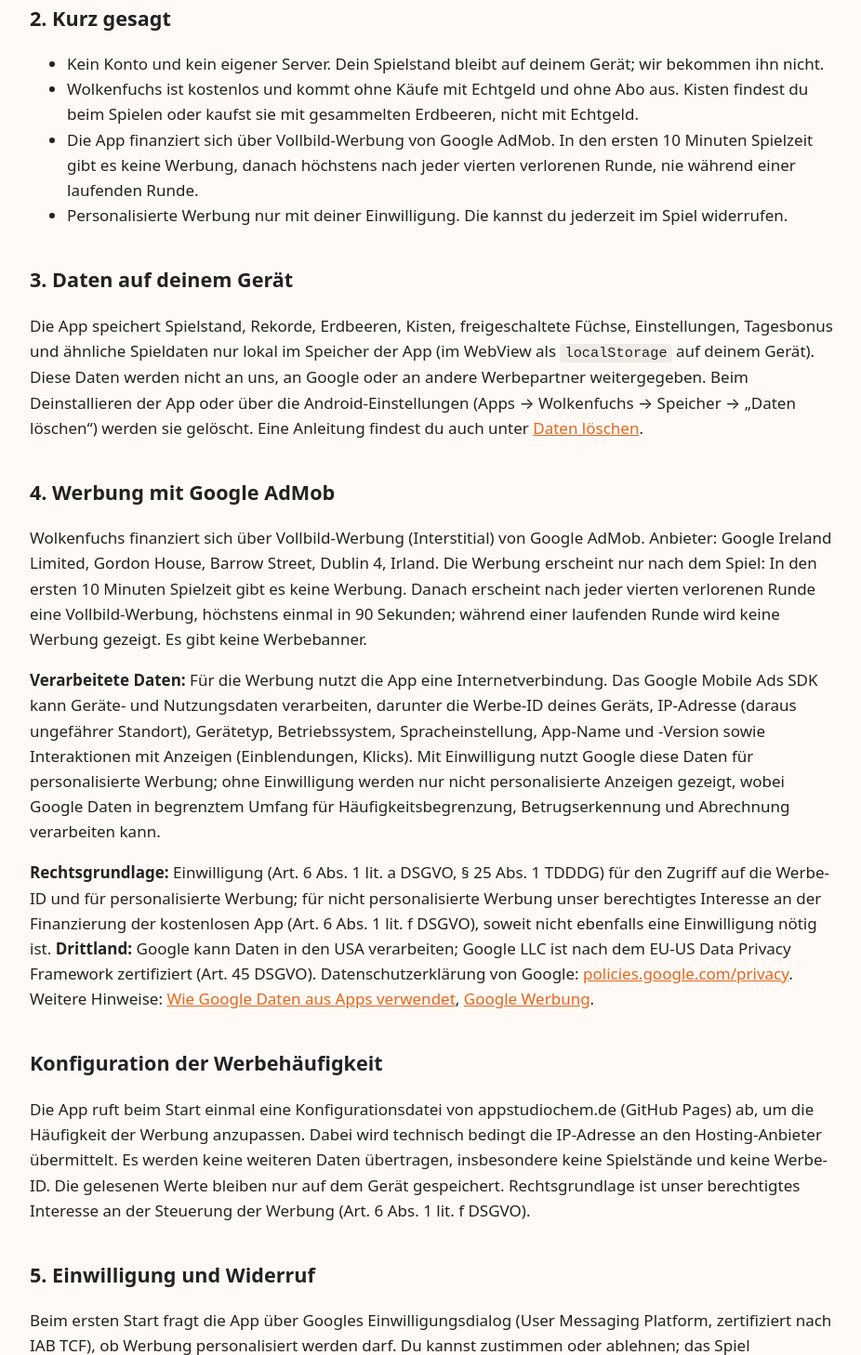
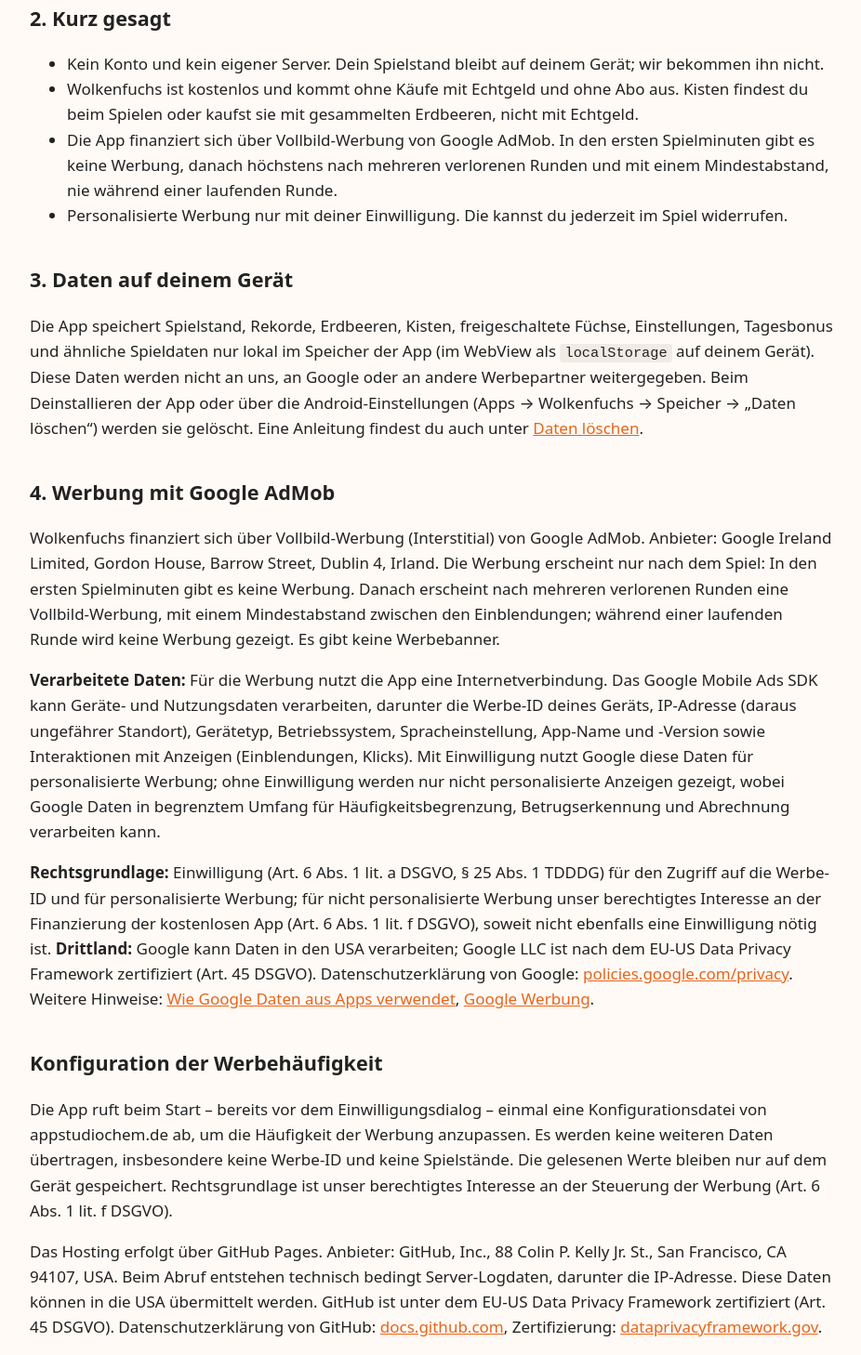
Before and after one commit to appstudiochem/appstudiochem.github.io, a plain HTML site: page datenschutz-wolkenfuchs/index.html in a window 1280 px wide. Shown: the part 726-2184 px from the top of the page at 93% size, without its empty margins (176-1102 px from the left). Drawn offline with Linux system fonts and the light colour scheme.

Commit message:
Wolkenfuchs: Werbetexte ohne feste Intervalle, GitHub als Hosting-Anbieter
Die Datenschutzerklärung nennt die Werbehäufigkeit allgemein und ergänzt Anbieter, Anschrift, Server-Logs und das EU-US Data Privacy Framework für den Config-Abruf.

```diff
--- a/datenschutz-wolkenfuchs/index.html
+++ b/datenschutz-wolkenfuchs/index.html
@@ -27,7 +27,7 @@
 <ul>
 <li>Kein Konto und kein eigener Server. Dein Spielstand bleibt auf deinem Gerät; wir bekommen ihn nicht.</li>
 <li>Wolkenfuchs ist kostenlos und kommt ohne Käufe mit Echtgeld und ohne Abo aus. Kisten findest du beim Spielen oder kaufst sie mit gesammelten Erdbeeren, nicht mit Echtgeld.</li>
-<li>Die App finanziert sich über Vollbild-Werbung von Google AdMob. In den ersten 10 Minuten Spielzeit gibt es keine Werbung, danach höchstens nach jeder vierten verlorenen Runde, nie während einer laufenden Runde.</li>
+<li>Die App finanziert sich über Vollbild-Werbung von Google AdMob. In den ersten Spielminuten gibt es keine Werbung, danach höchstens nach mehreren verlorenen Runden und mit einem Mindestabstand, nie während einer laufenden Runde.</li>
 <li>Personalisierte Werbung nur mit deiner Einwilligung. Die kannst du jederzeit im Spiel widerrufen.</li>
 </ul>
 
@@ -35,12 +35,13 @@
 <p>Die App speichert Spielstand, Rekorde, Erdbeeren, Kisten, freigeschaltete Füchse, Einstellungen, Tagesbonus und ähnliche Spieldaten nur lokal im Speicher der App (im WebView als <code>localStorage</code> auf deinem Gerät). Diese Daten werden nicht an uns, an Google oder an andere Werbepartner weitergegeben. Beim Deinstallieren der App oder über die Android-Einstellungen (Apps → Wolkenfuchs → Speicher → „Daten löschen“) werden sie gelöscht. Eine Anleitung findest du auch unter <a href="../loeschung.html">Daten löschen</a>.</p>
 
 <h2 id="werbung">4. Werbung mit Google AdMob</h2>
-<p>Wolkenfuchs finanziert sich über Vollbild-Werbung (Interstitial) von Google AdMob. Anbieter: Google Ireland Limited, Gordon House, Barrow Street, Dublin 4, Irland. Die Werbung erscheint nur nach dem Spiel: In den ersten 10 Minuten Spielzeit gibt es keine Werbung. Danach erscheint nach jeder vierten verlorenen Runde eine Vollbild-Werbung, höchstens einmal in 90 Sekunden; während einer laufenden Runde wird keine Werbung gezeigt. Es gibt keine Werbebanner.</p>
+<p>Wolkenfuchs finanziert sich über Vollbild-Werbung (Interstitial) von Google AdMob. Anbieter: Google Ireland Limited, Gordon House, Barrow Street, Dublin 4, Irland. Die Werbung erscheint nur nach dem Spiel: In den ersten Spielminuten gibt es keine Werbung. Danach erscheint nach mehreren verlorenen Runden eine Vollbild-Werbung, mit einem Mindestabstand zwischen den Einblendungen; während einer laufenden Runde wird keine Werbung gezeigt. Es gibt keine Werbebanner.</p>
 <p><strong>Verarbeitete Daten:</strong> Für die Werbung nutzt die App eine Internetverbindung. Das Google Mobile Ads SDK kann Geräte- und Nutzungsdaten verarbeiten, darunter die Werbe-ID deines Geräts, IP-Adresse (daraus ungefährer Standort), Gerätetyp, Betriebssystem, Spracheinstellung, App-Name und -Version sowie Interaktionen mit Anzeigen (Einblendungen, Klicks). Mit Einwilligung nutzt Google diese Daten für personalisierte Werbung; ohne Einwilligung werden nur nicht personalisierte Anzeigen gezeigt, wobei Google Daten in begrenztem Umfang für Häufigkeitsbegrenzung, Betrugserkennung und Abrechnung verarbeiten kann.</p>
 <p><strong>Rechtsgrundlage:</strong> Einwilligung (Art. 6 Abs. 1 lit. a DSGVO, § 25 Abs. 1 TDDDG) für den Zugriff auf die Werbe-ID und für personalisierte Werbung; für nicht personalisierte Werbung unser berechtigtes Interesse an der Finanzierung der kostenlosen App (Art. 6 Abs. 1 lit. f DSGVO), soweit nicht ebenfalls eine Einwilligung nötig ist. <strong>Drittland:</strong> Google kann Daten in den USA verarbeiten; Google LLC ist nach dem EU-US Data Privacy Framework zertifiziert (Art. 45 DSGVO). Datenschutzerklärung von Google: <a href="https://policies.google.com/privacy">policies.google.com/privacy</a>. Weitere Hinweise: <a href="https://policies.google.com/technologies/partner-sites">Wie Google Daten aus Apps verwendet</a>, <a href="https://policies.google.com/technologies/ads">Google Werbung</a>.</p>
 
 <h2 id="config">Konfiguration der Werbehäufigkeit</h2>
-<p>Die App ruft beim Start einmal eine Konfigurationsdatei von appstudiochem.de (GitHub Pages) ab, um die Häufigkeit der Werbung anzupassen. Dabei wird technisch bedingt die IP-Adresse an den Hosting-Anbieter übermittelt. Es werden keine weiteren Daten übertragen, insbesondere keine Spielstände und keine Werbe-ID. Die gelesenen Werte bleiben nur auf dem Gerät gespeichert. Rechtsgrundlage ist unser berechtigtes Interesse an der Steuerung der Werbung (Art. 6 Abs. 1 lit. f DSGVO).</p>
+<p>Die App ruft beim Start – bereits vor dem Einwilligungsdialog – einmal eine Konfigurationsdatei von appstudiochem.de ab, um die Häufigkeit der Werbung anzupassen. Es werden keine weiteren Daten übertragen, insbesondere keine Werbe-ID und keine Spielstände. Die gelesenen Werte bleiben nur auf dem Gerät gespeichert. Rechtsgrundlage ist unser berechtigtes Interesse an der Steuerung der Werbung (Art. 6 Abs. 1 lit. f DSGVO).</p>
+<p>Das Hosting erfolgt über GitHub Pages. Anbieter: GitHub, Inc., 88 Colin P. Kelly Jr. St., San Francisco, CA 94107, USA. Beim Abruf entstehen technisch bedingt Server-Logdaten, darunter die IP-Adresse. Diese Daten können in die USA übermittelt werden. GitHub ist unter dem EU-US Data Privacy Framework zertifiziert (Art. 45 DSGVO). Datenschutzerklärung von GitHub: <a href="https://docs.github.com/en/site-policy/privacy-policies/github-general-privacy-statement">docs.github.com</a>, Zertifizierung: <a href="https://www.dataprivacyframework.gov/participant/6174">dataprivacyframework.gov</a>.</p>
 
 <h2 id="einwilligung">5. Einwilligung und Widerruf</h2>
 <p>Beim ersten Start fragt die App über Googles Einwilligungsdialog (User Messaging Platform, zertifiziert nach IAB TCF), ob Werbung personalisiert werden darf. Du kannst zustimmen oder ablehnen; das Spiel funktioniert in beiden Fällen. Deine Einwilligung kannst du jederzeit mit Wirkung für die Zukunft widerrufen oder ändern: im Spielmenü unter „Datenschutz“ → „Werbung-Einstellungen“. Unabhängig davon kannst du die Werbe-ID in den Android-Einstellungen zurücksetzen oder löschen (Android-Einstellungen → Datenschutz bzw. Google → Werbung).</p>
```
Also changed, not shown: nutzung.html (+1 -1 lines), wolkenfuchs.html (+1 -1 lines).
